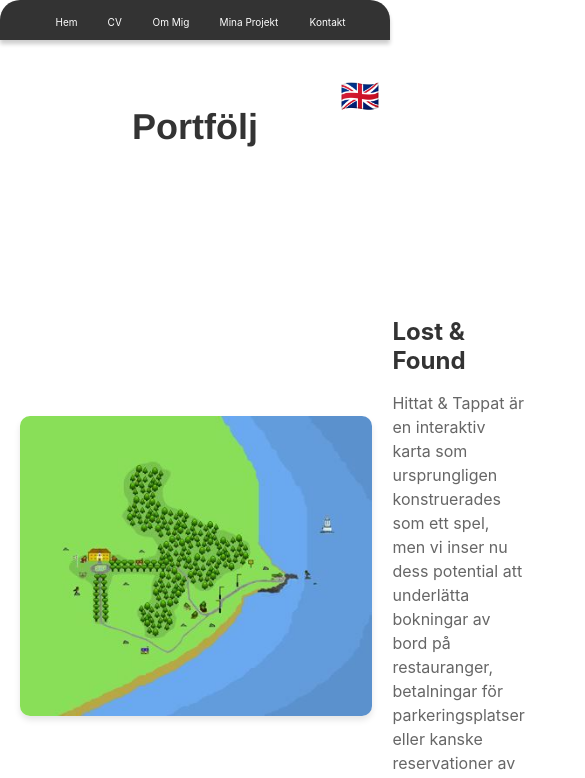
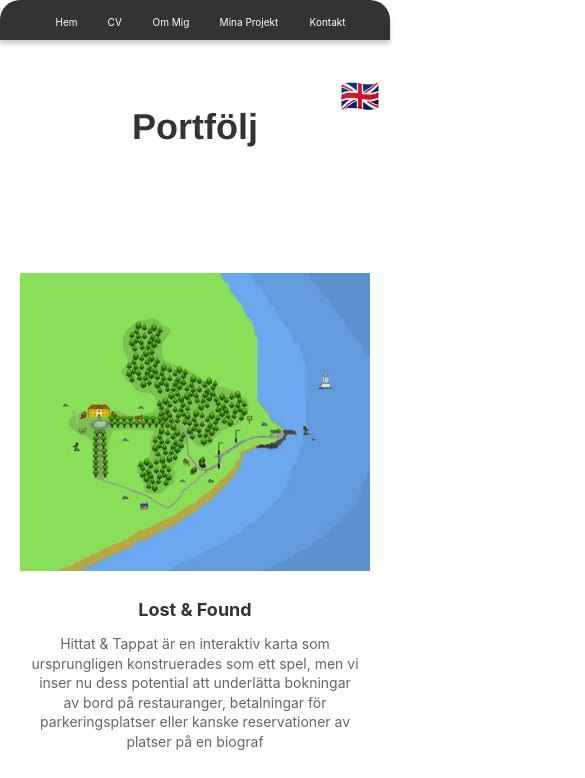
Before and after one commit to timborg-del/my-page, a React (Create React App) app: page /portfolio in a window 390 px wide. Shown: the top 778 px of the page, 585 px wide, since content can reach past the window. Built offline with nearby package versions, Linux system fonts and the light colour scheme; a web font is replaced by a local one.

Commit message:
fixedProjectForPhone

```diff
--- a/src/components/css/NavigationMenu.css
+++ b/src/components/css/NavigationMenu.css
@@ -440,6 +440,42 @@ p {
   line-height: 1.5;
   color: #666; /* Slightly lighter text color */
 }
+@media (max-width: 500px){
+  /* Your existing styles for desktop view */
+
+/* Media query for phone screen size */
+@media (max-width: 500px) {
+  .project {
+    flex-direction: column; /* Stack content vertically */
+    margin-bottom: 20px; /* Reduce the margin for better spacing */
+  }
+
+  .project-image {
+    width: 100%; /* Make the image full width */
+    height: auto; /* Automatically adjust the height to maintain aspect ratio */
+    border-radius: 0; /* Remove border-radius for a square image */
+    box-shadow: none; /* Remove the box shadow */
+  }
+
+  .project-description {
+    padding: 10px; /* Reduce padding for better spacing */
+    text-align: center; /* Center-align the text */
+  }
+
+  .project-description h3 {
+    font-size: 18px; /* Reduce the font size */
+    margin-bottom: 5px; /* Reduce margin for better spacing */
+  }
+
+  .project-description p {
+    font-size: 14px; /* Reduce the font size */
+    line-height: 1.4;
+    color: #666; /* Slightly lighter text color */
+  }
+}
+
+
+}
 
 .language-switcher-container {
   position: absolute;
```
